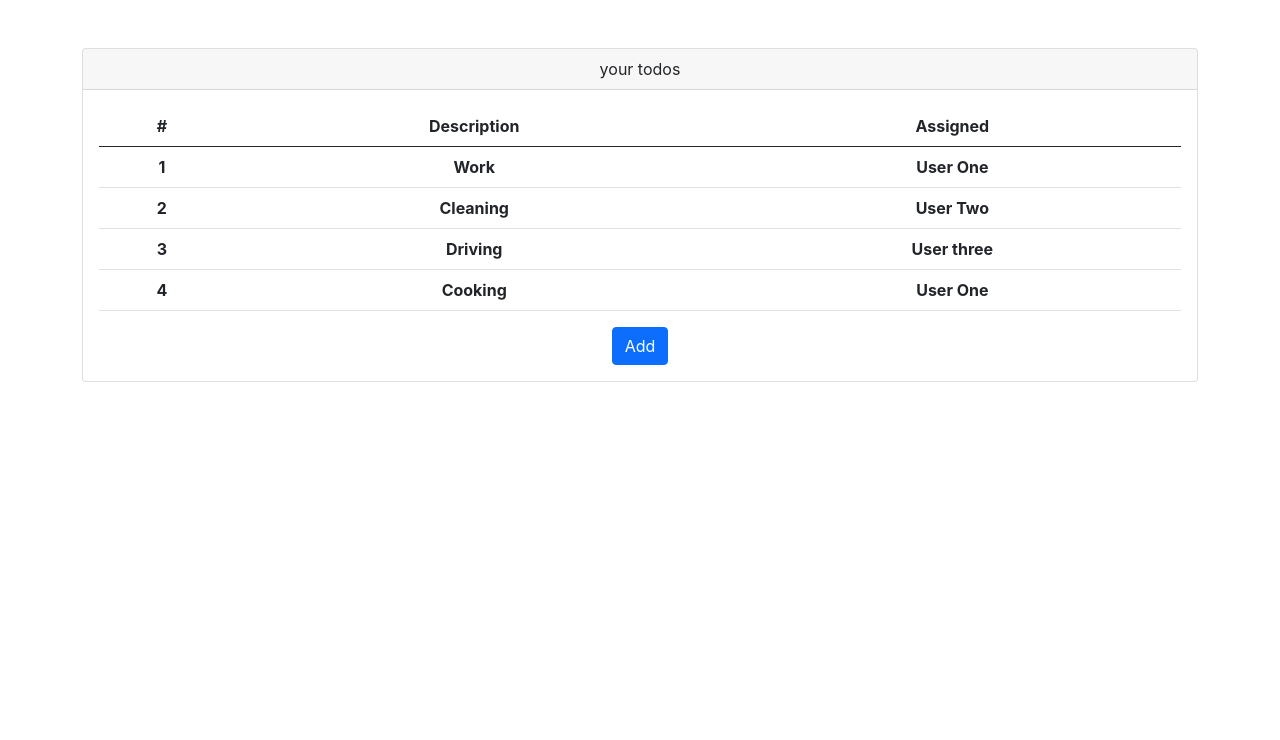
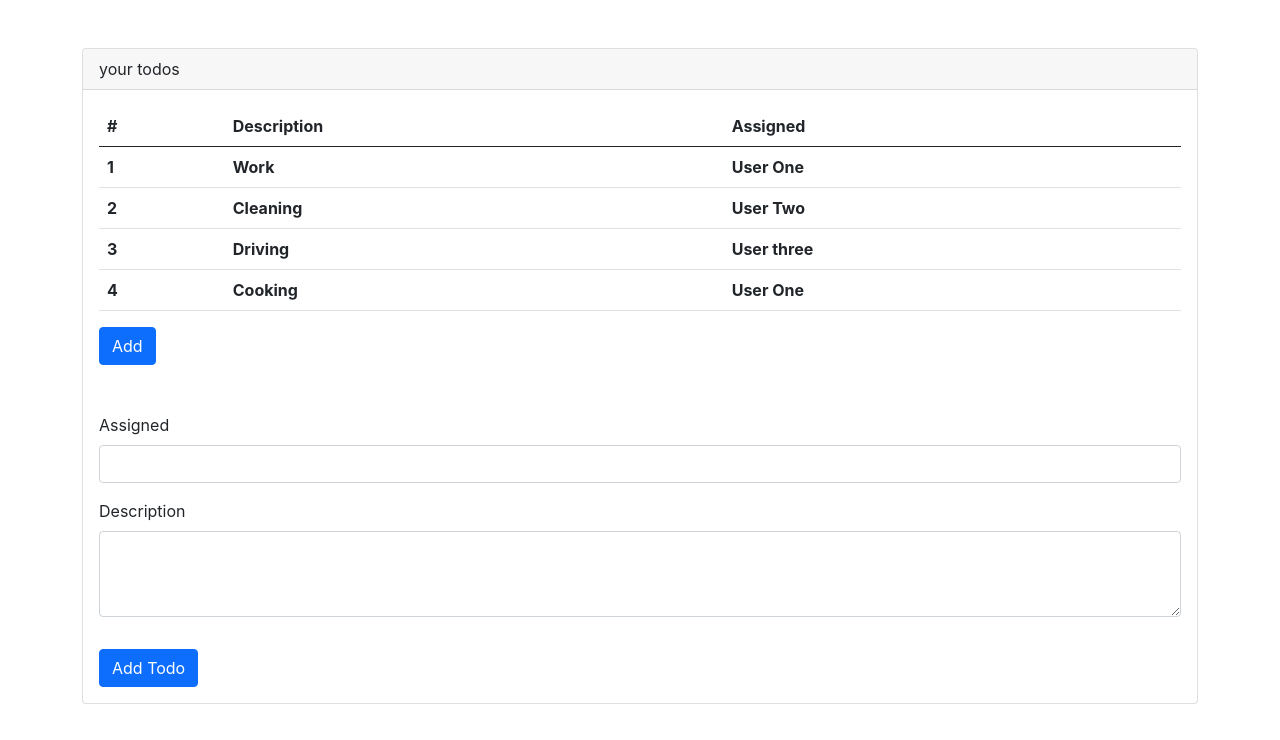
Before and after one commit to MHH77/react-todos, a React (Create React App) app: page / in a window 1280 px wide. Shown: the top 740 px of the page. Built offline with nearby package versions, Linux system fonts and the light colour scheme.

Commit message:
[feature] Use NewTodoForm

```diff
--- a/src/App.js
+++ b/src/App.js
@@ -1,6 +1,7 @@
 import React, { useState } from 'react';
 import './App.css';
 import TodoTable from './components/TodoTable';
+import NewTodoForm from './components/NewTodoForm';
 
 function App() {
 
@@ -26,13 +27,14 @@
 
   return (
     <div className='mt-5 container'>
-      <div className='card text-center'>
-        <div className='card-header' >
+      <div className='card'>
+        <div className='card-header'>
           your todos
         </div>
         <div className="card-body">
           <TodoTable todos={todos} />
           <button className='btn btn-primary' onClick={addTodo}>Add</button>
+          <NewTodoForm />
         </div>
       </div>
     </div>
```
